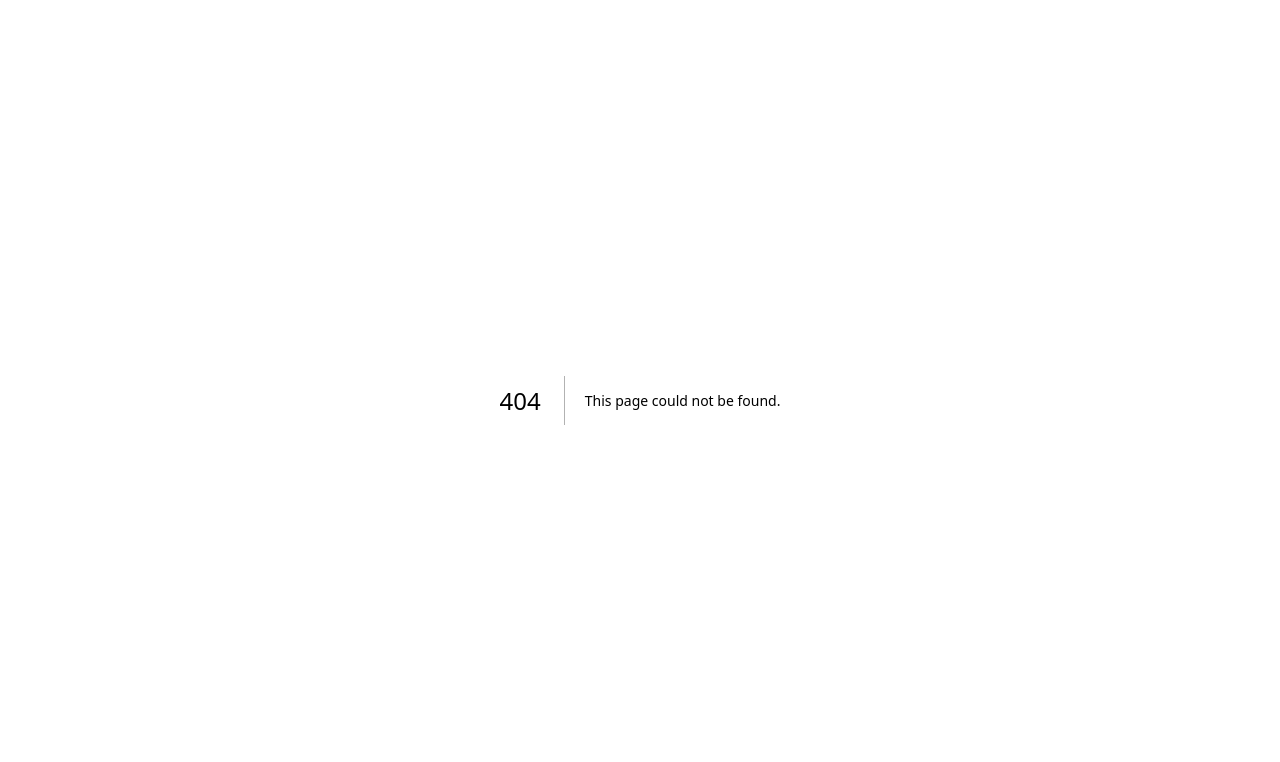
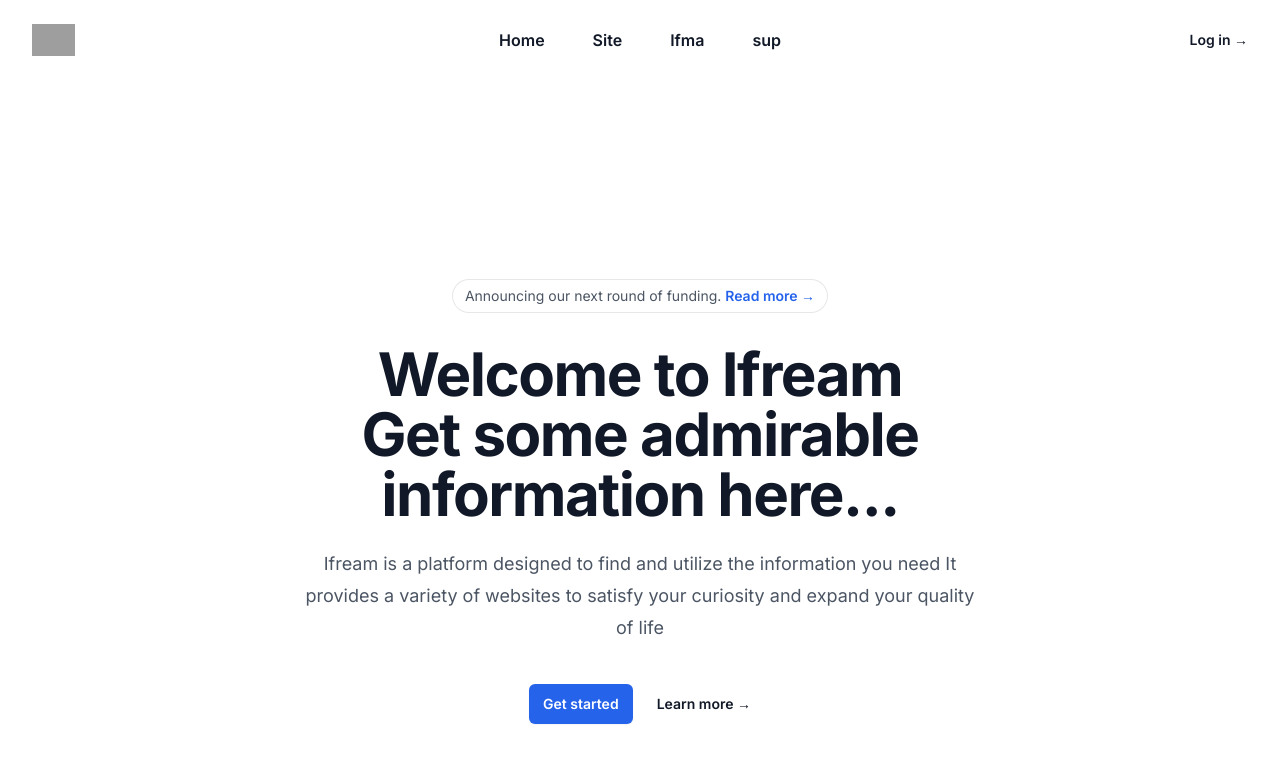
Before and after one commit to crezelts/halosweet, a Next.js app: page / in a window 1280 px wide. Before the commit this address had no page. Shown: the top 762 px of the page. Built offline with nearby package versions, Linux system fonts and the light colour scheme; grey boxes are pictures that could not be loaded.

Commit message:
update code

```diff
--- /dev/null
+++ b/app/layout.js
@@ -0,0 +1,19 @@
+import { Inter } from "next/font/google";
+import "./globals.css";
+
+const inter = Inter({ subsets: ["latin"] });
+
+export const metadata = {
+  title: "Create Next App",
+  description: "Generated by create next app",
+};
+
+function RootLayout({ children }) {
+  return (
+    <html lang="en">
+      <body className={inter.className}>{children}</body>
+    </html>
+  );
+}
+
+export default RootLayout
--- a/pages/page.js
+++ b/app/page.js
@@ -12,9 +12,6 @@
 
   return (
   <div>
-   <head>
-      <link rel="preload" href="/path/to/font.woff2" as="font" type="font/woff2" crossorigin></link>
-   </head>
     <div className="bg-white">
       <header className="absolute inset-x-0 top-0 z-50">
         <nav className="flex items-center justify-between p-6 lg:px-8" aria-label="Global">
--- a/pages/_app.js
+++ /dev/null
@@ -1,9 +0,0 @@
-// pages/_app.js
-
-import './globals.css';
-
-function MyApp({ Component, pageProps }) {
-  return <Component {...pageProps} />
-}
-
-export default MyApp;
```
Also changed, not shown: app/api/index.js (renamed from pages/api/index.js), app/globals.css (renamed from pages/globals.css), app/ifma/page.js (renamed from pages/ifma/page.js), app/profile/page.js (renamed from pages/profile/page.js), app/signup/page.js (renamed from pages/signup/page.js), app/site/page.js (renamed from pages/site/page.js), app/sup/page.js (renamed from pages/sup/page.js).
